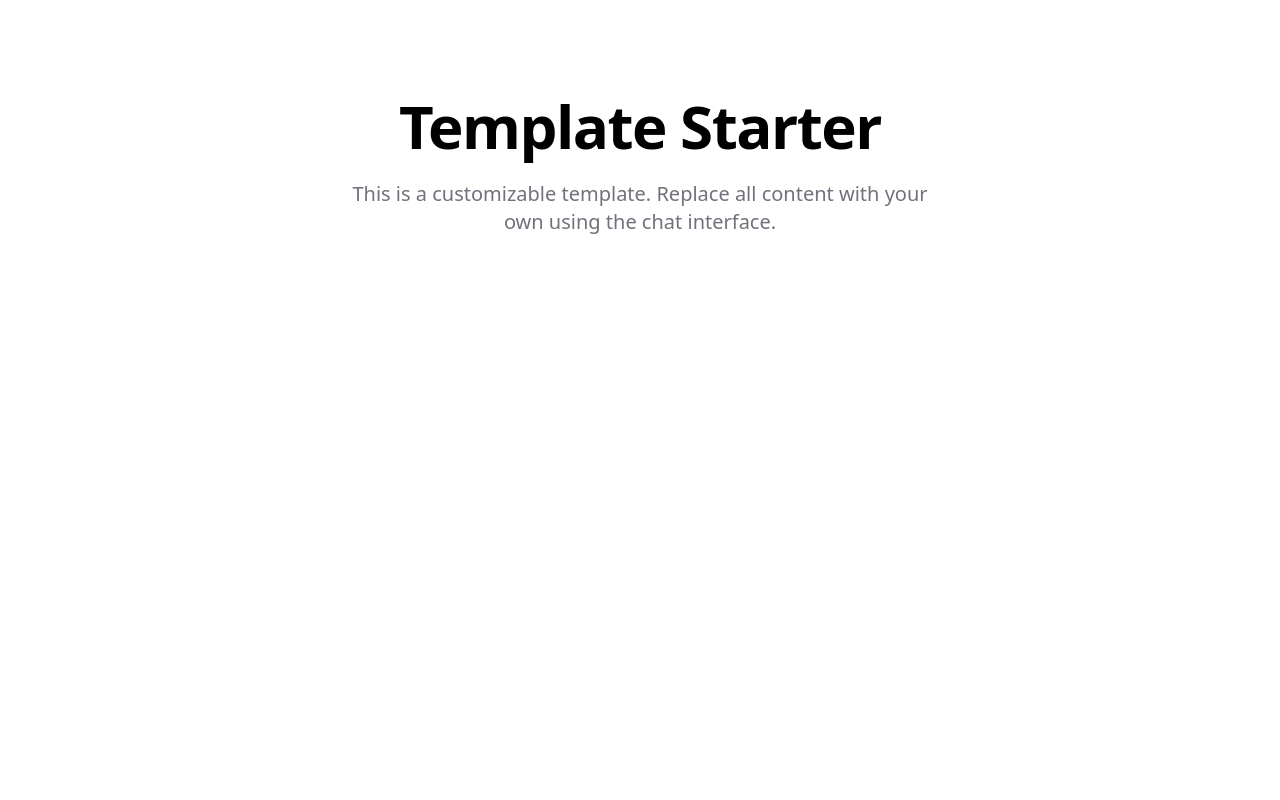
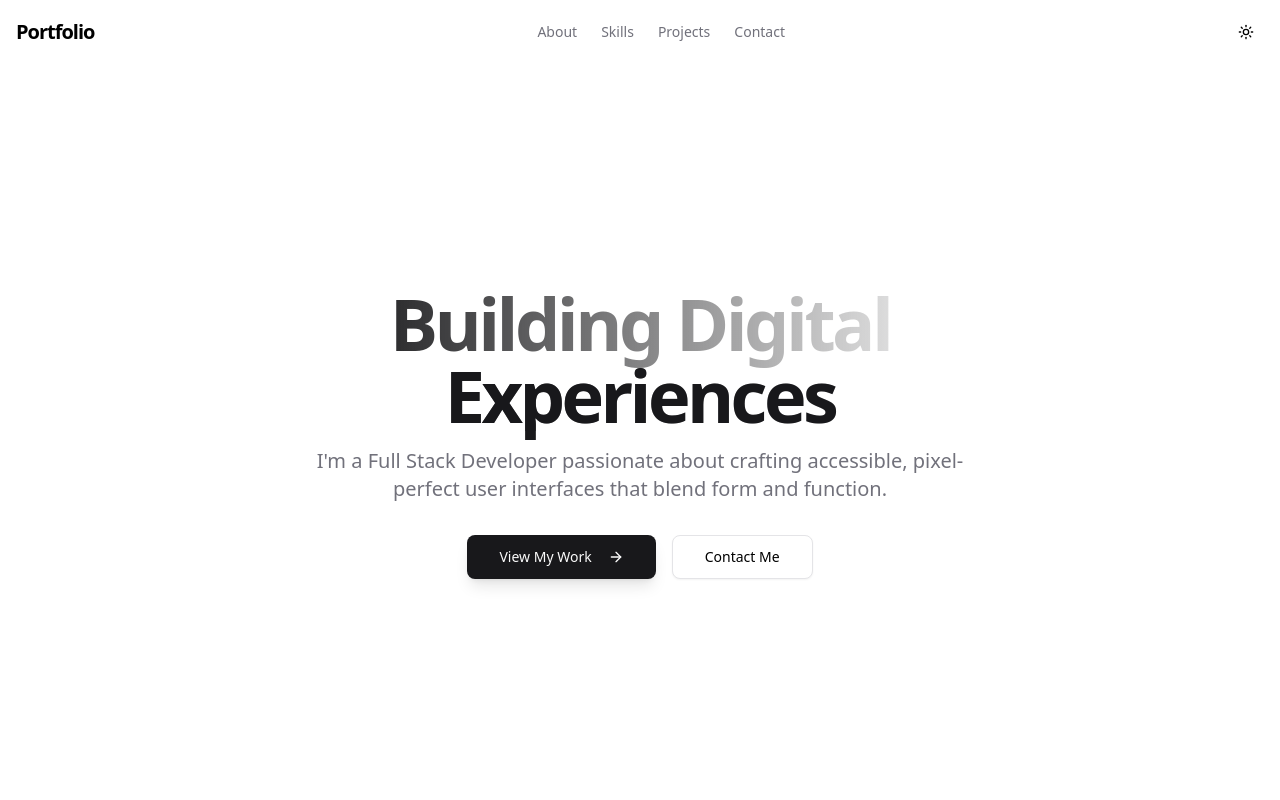
Before and after one commit to magnolia-AI/minmax-STeCE, a Next.js app: page / in a window 1280 px wide. Shown: the top 800 px of the page. Built offline with nearby package versions, Linux system fonts and the light colour scheme.

Commit message:
feat: Assemble initial portfolio site structure

```diff
--- a/app/layout.tsx
+++ b/app/layout.tsx
@@ -2,10 +2,11 @@ import './globals.css'
 import type { Metadata } from 'next'
 import { Toaster } from "@/components/ui/toaster"
 import { ThemeProvider } from '@/components/theme-provider'
+import { Header } from '@/components/header'
 
 export const metadata: Metadata = {
-  title: 'Next.js Template',
-  description: 'A customizable template built with Next.js and Tailwind CSS',
+  title: 'My Portfolio',
+  description: 'A showcase of my work and skills',
   icons: {
     icon: '/favicon.ico',
   },
@@ -20,9 +21,8 @@ export default function RootLayout({
     <html lang="en" className="h-full" suppressHydrationWarning>
       <body className="h-full flex flex-col antialiased">
         <ThemeProvider defaultTheme="light" attribute="class">
-          <main className="flex-1">
-            {children}
-          </main>
+          <Header />
+          {children}
           <Toaster />
         </ThemeProvider>
       </body>
--- a/app/page.tsx
+++ b/app/page.tsx
@@ -1,28 +1,17 @@
-'use client'
-import { Button } from '@/components/ui/button'
-import { Card, CardContent } from '@/components/ui/card'
-import { useToast } from "@/hooks/use-toast"
+import { Hero } from '@/components/sections/hero'
+import { About } from '@/components/sections/about'
+import { Skills } from '@/components/sections/skills'
+import { Projects } from '@/components/sections/projects'
+import { Contact } from '@/components/sections/contact'
 
-{/*
-  TEMPLATE PAGE: Home
-  This is a template home page.
-  Replace all content with content that suits the users request.
-*/}
 export default function Home() {
-  const { toast } = useToast()
   return (
-    <div className="min-h-full">
-
-      <section className="container mx-auto px-4 pt-24 pb-20">
-        <div className="max-w-[800px] mx-auto text-center">
-          <h1 className="text-5xl font-bold tracking-tight lg:text-6xl">
-            Template Starter
-          </h1>
-          <p className="mt-6 text-xl text-muted-foreground max-w-[600px] mx-auto">
-            This is a customizable template. Replace all content with your own using the chat interface.
-          </p>
-        </div>
-      </section>
-    </div>
+    <main className="flex min-h-screen flex-col items-center justify-between">
+      <Hero />
+      <About />
+      <Skills />
+      <Projects />
+      <Contact />
+    </main>
   )
 }
--- /dev/null
+++ b/components/header.tsx
@@ -0,0 +1,52 @@
+'use client'
+
+import Link from 'next/link'
+import { ThemeToggle } from '@/components/theme-toggle'
+import { MobileNav } from '@/components/mobile-nav'
+import { useState, useEffect } from 'react'
+
+export function Header() {
+  const [isScrolled, setIsScrolled] = useState(false)
+
+  useEffect(() => {
+    const handleScroll = () => {
+      setIsScrolled(window.scrollY > 0)
+    }
+    window.addEventListener('scroll', handleScroll)
+    return () => window.removeEventListener('scroll', handleScroll)
+  }, [])
+
+  const links = [
+    { href: '#about', label: 'About' },
+    { href: '#skills', label: 'Skills' },
+    { href: '#projects', label: 'Projects' },
+    { href: '#contact', label: 'Contact' },
+  ]
+
+  return (
+    <header className={`sticky top-0 z-50 w-full border-b transition-all duration-300 ${isScrolled ? 'bg-background/80 backdrop-blur-md shadow-sm border-border' : 'bg-transparent border-transparent'}`}>
+      <div className="container mx-auto px-4 h-16 flex items-center justify-between">
+        <Link href="/" className="font-bold text-xl tracking-tighter hover:opacity-80 transition-opacity">
+          Portfolio
+        </Link>
+
+        <nav className="hidden md:flex items-center gap-6">
+          {links.map((link) => (
+            <Link
+              key={link.href}
+              href={link.href}
+              className="text-sm font-medium text-muted-foreground hover:text-foreground transition-colors"
+            >
+              {link.label}
+            </Link>
+          ))}
+        </nav>
+
+        <div className="flex items-center gap-2">
+          <ThemeToggle />
+          <MobileNav />
+        </div>
+      </div>
+    </header>
+  )
+}
--- a/components/mobile-nav.tsx
+++ b/components/mobile-nav.tsx
@@ -4,9 +4,17 @@ import { useState } from 'react'
 import { Button } from '@/components/ui/button'
 import { Sheet, SheetContent, SheetTrigger } from '@/components/ui/sheet'
 import { Menu } from 'lucide-react'
+import Link from 'next/link'
 
 export function MobileNav() {
   const [open, setOpen] = useState(false)
+
+  const links = [
+    { href: '#about', label: 'About' },
+    { href: '#skills', label: 'Skills' },
+    { href: '#projects', label: 'Projects' },
+    { href: '#contact', label: 'Contact' },
+  ]
 
   return (
     <Sheet open={open} onOpenChange={setOpen}>
@@ -18,27 +26,16 @@ export function MobileNav() {
       </SheetTrigger>
       <SheetContent side="left" className="w-[240px] sm:w-[300px]">
         <nav className="flex flex-col gap-4 mt-8">
-          {/* <a
-            href="#"
-            className="px-2 py-1 text-foreground hover:text-primary transition-colors"
-            onClick={() => setOpen(false)}
-          >
-            Link 1
-          </a>
-          <a
-            href="#"
-            className="px-2 py-1 text-foreground hover:text-primary transition-colors"
-            onClick={() => setOpen(false)}
-          >
-            Link 2
-          </a>
-          <a
-            href="#"
-            className="px-2 py-1 text-foreground hover:text-primary transition-colors"
-            onClick={() => setOpen(false)}
-          >
-            Link 3
-          </a> */}
+          {links.map((link) => (
+            <Link
+              key={link.href}
+              href={link.href}
+              className="px-2 py-1 text-lg font-medium text-foreground hover:text-primary transition-colors"
+              onClick={() => setOpen(false)}
+            >
+              {link.label}
+            </Link>
+          ))}
         </nav>
       </SheetContent>
     </Sheet>
```
